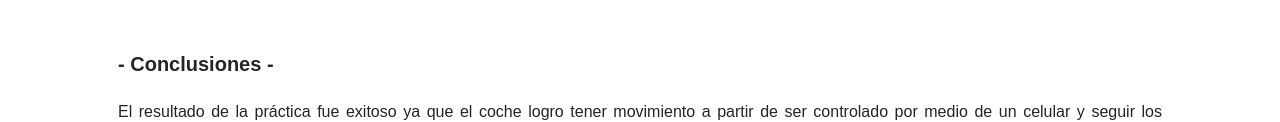
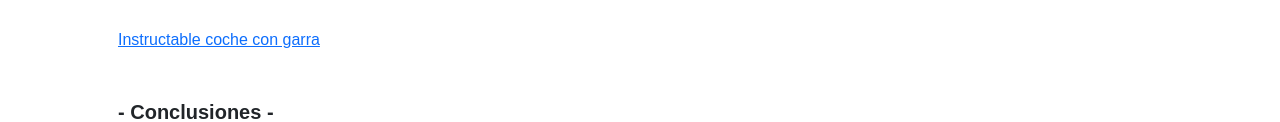
Before and after one commit to Aldo594/Portafolio-Mecatronica, a plain HTML site: page practica8/index.html in a window 1280 px wide. Shown: the part 10862-10984 px from the top of the page. Drawn offline with nearby package versions, Linux system fonts and the light colour scheme.

Commit message:
Add files via upload

```diff
--- a/practica8/index.html
+++ b/practica8/index.html
@@ -166,6 +166,7 @@
                         <figure class="mb-4" align="center"><video width="80%"  controls>
                             <source src="video/WhatsApp Video 2024-11-27 at 20.37.01.mp4" type="video/mp4">
                         </video></p></figure>
+                        <a href="https://www.instructables.com/Carro-Bluetooth-2/" target="_blank">Instructable coche con garra</a>
 
 
                         <p id="conclusiones">
```
